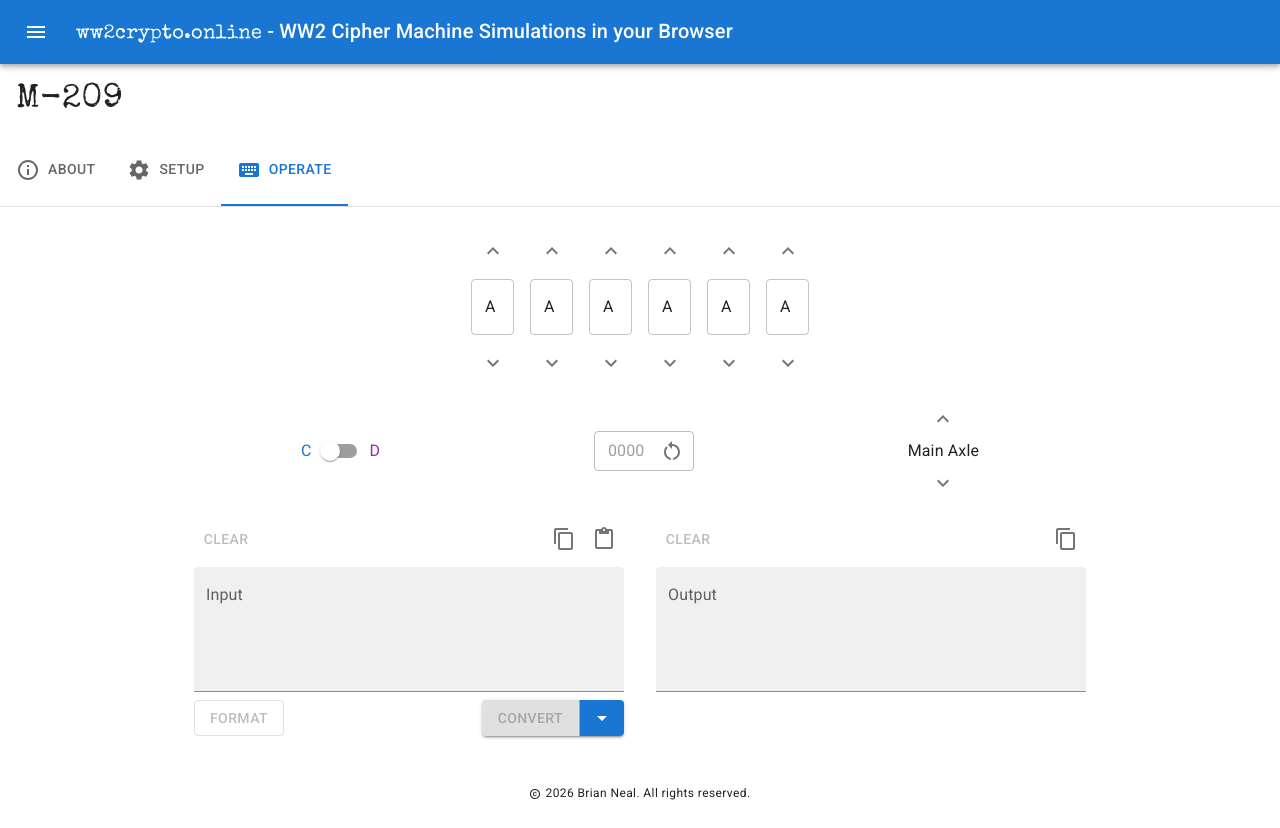
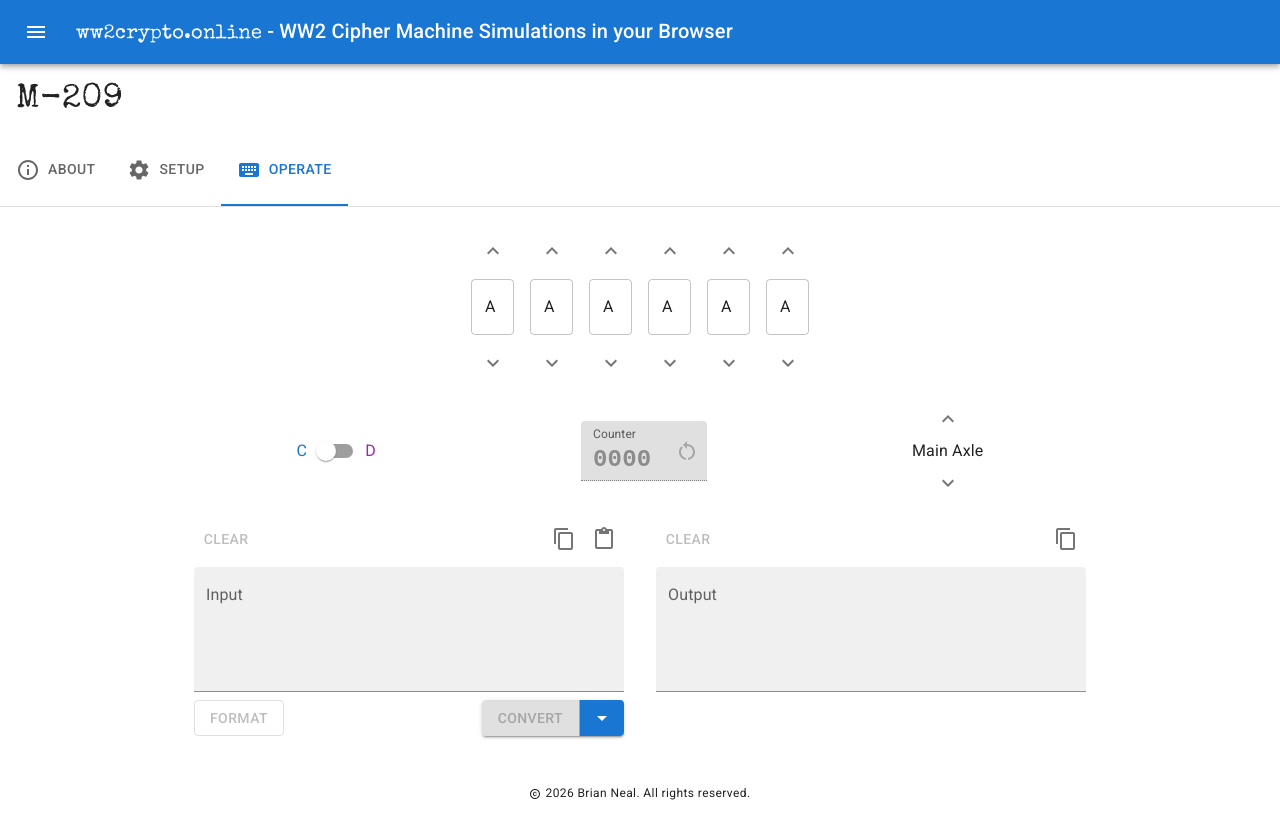
Before and after one commit to gremmie/ww2crypto, a React (Vite) app: page /m209/operate in a window 1280 px wide. Built offline with nearby package versions, Linux system fonts and the light colour scheme.

Commit message:
Tweak the counter's appearance.
Also disable reset when at 0.

```diff
--- a/src/features/m209/components/operate/counter.tsx
+++ b/src/features/m209/components/operate/counter.tsx
@@ -1,8 +1,10 @@
 import RestartAlt from "@mui/icons-material/RestartAlt";
+import FilledInput from "@mui/material/FilledInput";
 import FormControl from "@mui/material/FormControl";
 import IconButton from "@mui/material/IconButton";
 import InputAdornment from "@mui/material/InputAdornment";
-import OutlinedInput from "@mui/material/OutlinedInput";
+import InputLabel from "@mui/material/InputLabel";
+import Tooltip from "@mui/material/Tooltip";
 import { useAppDispatch, useAppSelector } from "../../../../app/hooks.ts";
 import { selectCounter } from "../../m209Slice.ts";
 import { resetCounter } from "../../m209Thunks.ts";
@@ -11,26 +13,39 @@ export const Counter = () => {
   const dispatch = useAppDispatch();
   const counterValue = useAppSelector(selectCounter);
   const counterStr = String(counterValue).padStart(4, "0");
+  const isDisabled = counterValue === 0;
 
   const handleReset = () => {
     dispatch(resetCounter());
   };
 
   return (
-    <FormControl variant="outlined" size="small" sx={{ width: 100 }}>
-      <OutlinedInput
+    <FormControl variant="filled" size="small" sx={{ width: "14ch" }}>
+      <InputLabel htmlFor="m209-counter">Counter</InputLabel>
+      <FilledInput
         id="m209-counter"
         aria-label="counter"
         value={counterStr}
         disabled
+        sx={{ fontSize: "1.5rem", fontWeight: "bold", fontFamily: "monospace" }}
         endAdornment={
           <InputAdornment position="end">
-            <IconButton aria-label="reset" edge="end" onClick={handleReset}>
-              <RestartAlt />
-            </IconButton>
+            <Tooltip title="Reset counter" placement="right" arrow>
+              {/* The span is to allow the tooltip even when the button is disabled. */}
+              <span>
+                <IconButton
+                  aria-label="reset"
+                  edge="end"
+                  disabled={isDisabled}
+                  onClick={handleReset}
+                >
+                  <RestartAlt />
+                </IconButton>
+              </span>
+            </Tooltip>
           </InputAdornment>
         }
-      ></OutlinedInput>
+      />
     </FormControl>
   );
 };
```
Also changed, not shown: 1 other file (tests, documents, lock files or other folders).
